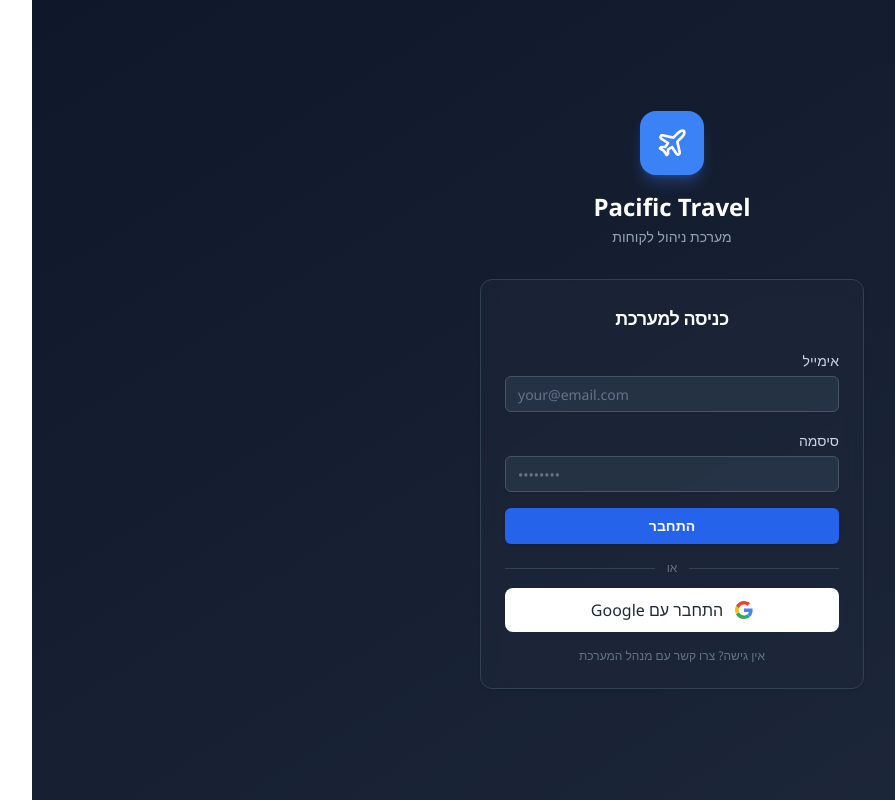
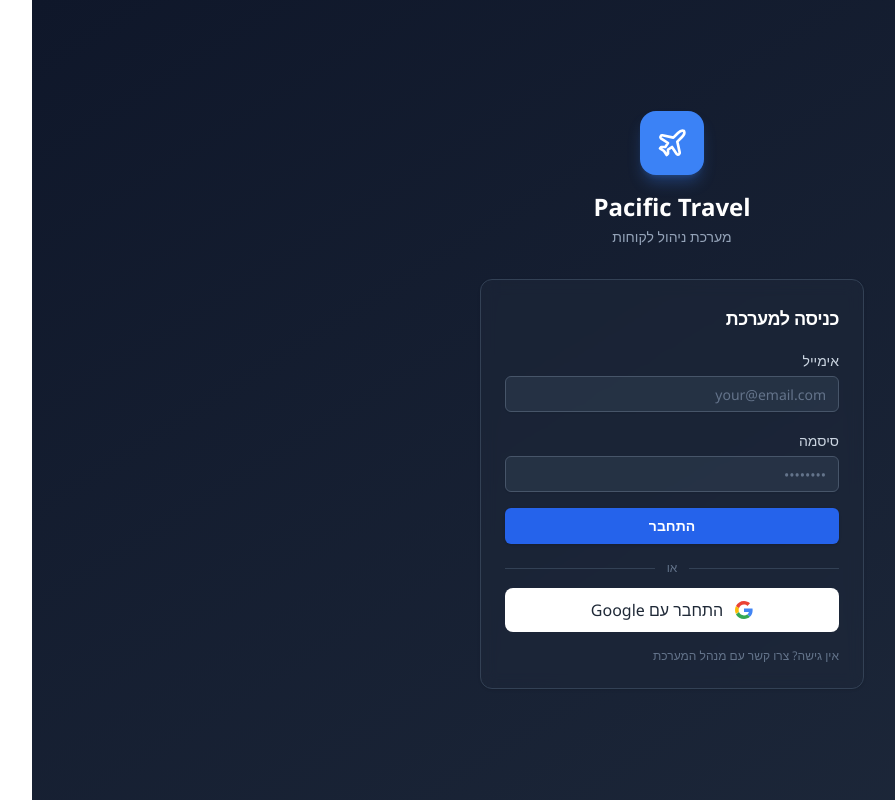
Before and after one commit to pacifictravelww-hub/pacific-travel-crm, a Next.js app: page /login in a window 1280 px wide. Shown: the whole page, without its empty margins (71-966 px from the left). Built offline with nearby package versions, Linux system fonts and the light colour scheme; no server answers.

Commit message:
Fix RTL: global text-align right + input/placeholder alignment

```diff
--- a/app/globals.css
+++ b/app/globals.css
@@ -40,6 +40,17 @@
   color: hsl(var(--foreground));
   font-family: 'Segoe UI', 'Arial', sans-serif;
   direction: rtl;
+  text-align: right;
+}
+
+/* All elements inherit RTL text alignment */
+*, *::before, *::after {
+  text-align: inherit;
+}
+
+/* Inputs/textareas align right */
+input:not([dir="ltr"]), textarea:not([dir="ltr"]), select:not([dir="ltr"]) {
+  text-align: right;
 }
 
 /* RTL overrides */
@@ -72,7 +83,12 @@
   font-family: 'Rubik', 'Segoe UI', 'Arial', sans-serif;
 }
 
-/* RTL defaults */
-[dir="rtl"] .text-left:not(.ltr) {
+/* RTL: override any explicit text-left in non-ltr contexts */
+[dir="rtl"] *:not(.ltr):not([dir="ltr"]) {
+  text-align: inherit;
+}
+
+/* Placeholder text alignment */
+input::placeholder, textarea::placeholder {
   text-align: right;
 }
```
